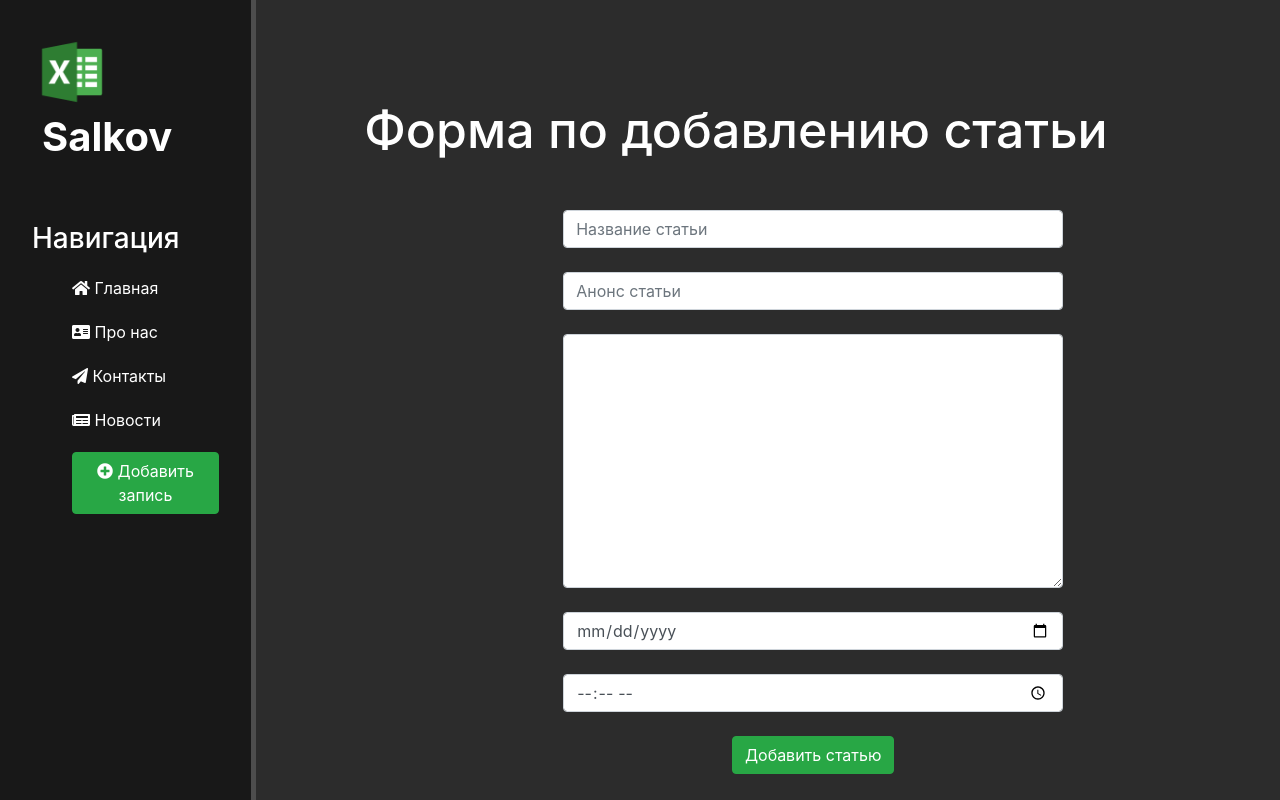
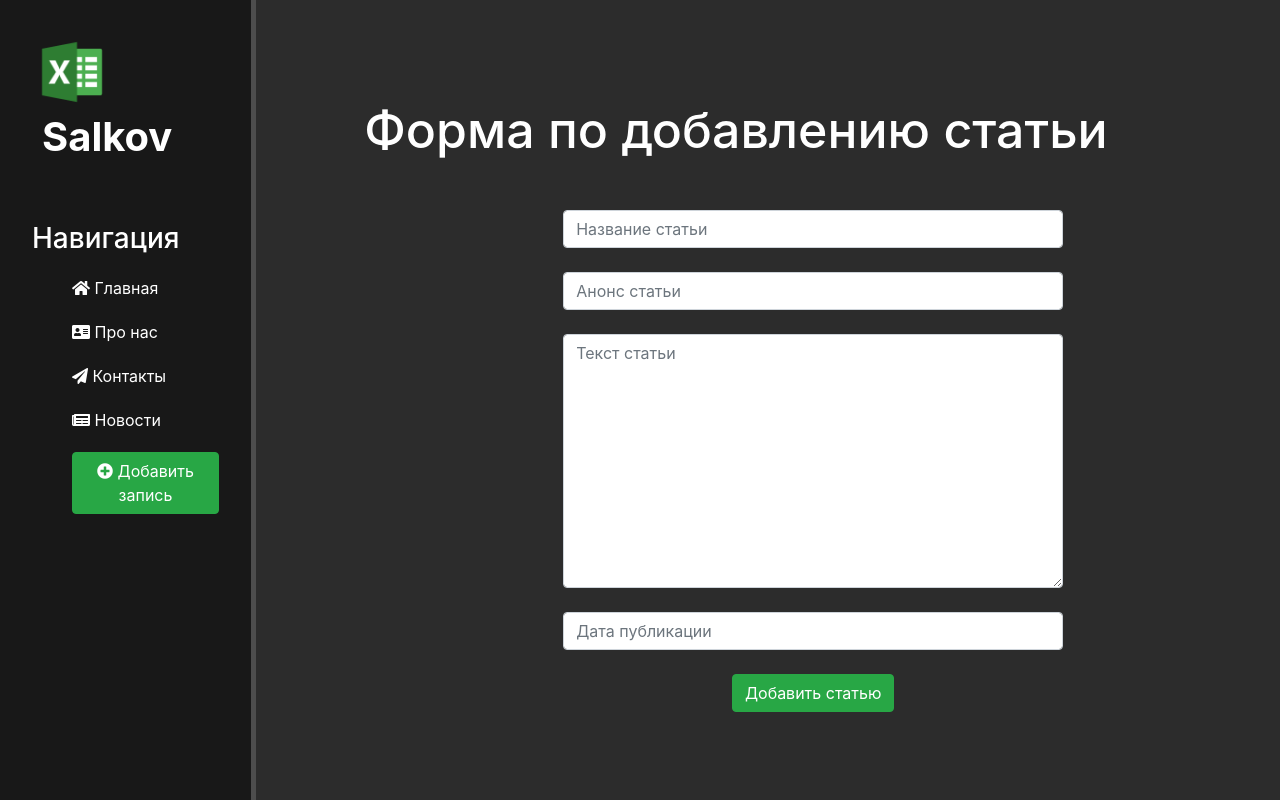
Before and after one commit to itperfect/itprog_v1, a Django app: page /news/create in a window 1280 px wide. Run offline with Django 3.2, Linux system fonts and the light colour scheme; some libraries are stand-ins or nearby versions.

Commit message:
functional for form "add article"

```diff
--- /dev/null
+++ b/news/forms.py
@@ -0,0 +1,27 @@
+from .models import Articles
+from django.forms import ModelForm, TextInput, DateTimeInput, Textarea
+
+
+class ArticlesForm(ModelForm):
+    class Meta:
+        model=Articles
+        fields = ['title', 'anons', 'full_text', 'date']
+
+        widgets = {
+            "title": TextInput(attrs={
+                'class': 'form-control',
+                'placeholder': 'Название статьи'
+            }),
+            "anons": TextInput(attrs={
+                'class': 'form-control',
+                'placeholder': 'Анонс статьи'
+            }),
+            "date": DateTimeInput(attrs={
+                'class': 'form-control',
+                'placeholder': 'Дата публикации',
+            }),
+            "full_text": Textarea(attrs={
+                'class': 'form-control',
+                'placeholder': 'Текст статьи'
+            }),
+        }
--- a/news/templates/news/create.html
+++ b/news/templates/news/create.html
@@ -4,11 +4,12 @@
     <div class="features">
         <h1>Форма по добавлению статьи</h1>
         <form method="post">
-            <input type="text" placeholder="Название статьи" class="form-control" /><br>
-            <input type="text" placeholder="Анонс статьи" class="form-control" /><br>
-            <textarea name="" iplaceholder="Анонс статьи" class="form-control" d="" cols="30" rows="10"></textarea><br>
-            <input type="date" class="form-control"><br>
-            <input type="time" class="form-control"><br />
+            {% csrf_token %}
+            {{ form.title }}<br>
+            {{ form.anons }}<br>
+            {{ form.full_text }}<br>
+            {{ form.date }}<br>
+            <span>{{ error }}</span>
             <button class="btn btn-success" type="submit">Добавить статью</button>
         </form>
     </div>
--- a/news/views.py
+++ b/news/views.py
@@ -1,11 +1,29 @@
-from django.shortcuts import render
+from django.shortcuts import render, redirect
 from .models import Articles
+from .forms import ArticlesForm
 
 
 def news_home(request):
-    news = Articles.objects.order_by('-date')[:2]
+    news = Articles.objects.order_by('-date')
     return render(request, 'news/news_home.html', {'news': news})
 
 
 def create(request):
-    return render(request, 'news/create.html')
+
+    error = ''
+    if request.method == 'POST':
+        form = ArticlesForm(request.POST)
+        if form.is_valid():
+            form.save()
+            return redirect(to='home')
+        else:
+            error = 'Форма была неверной'
+
+    form = ArticlesForm()
+
+    data = {
+        'form': form,
+        'error': error
+    }
+
+    return render(request, 'news/create.html', data)
```
Also changed, not shown: db.sqlite3.
